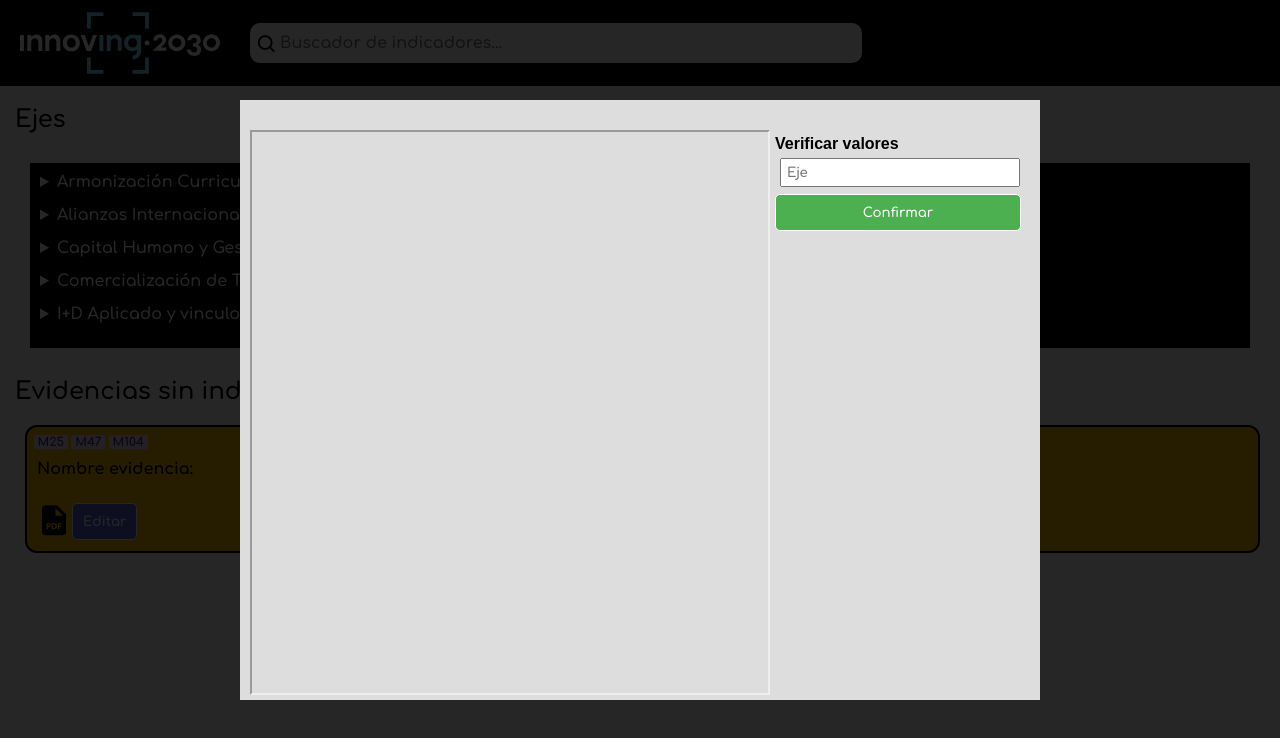
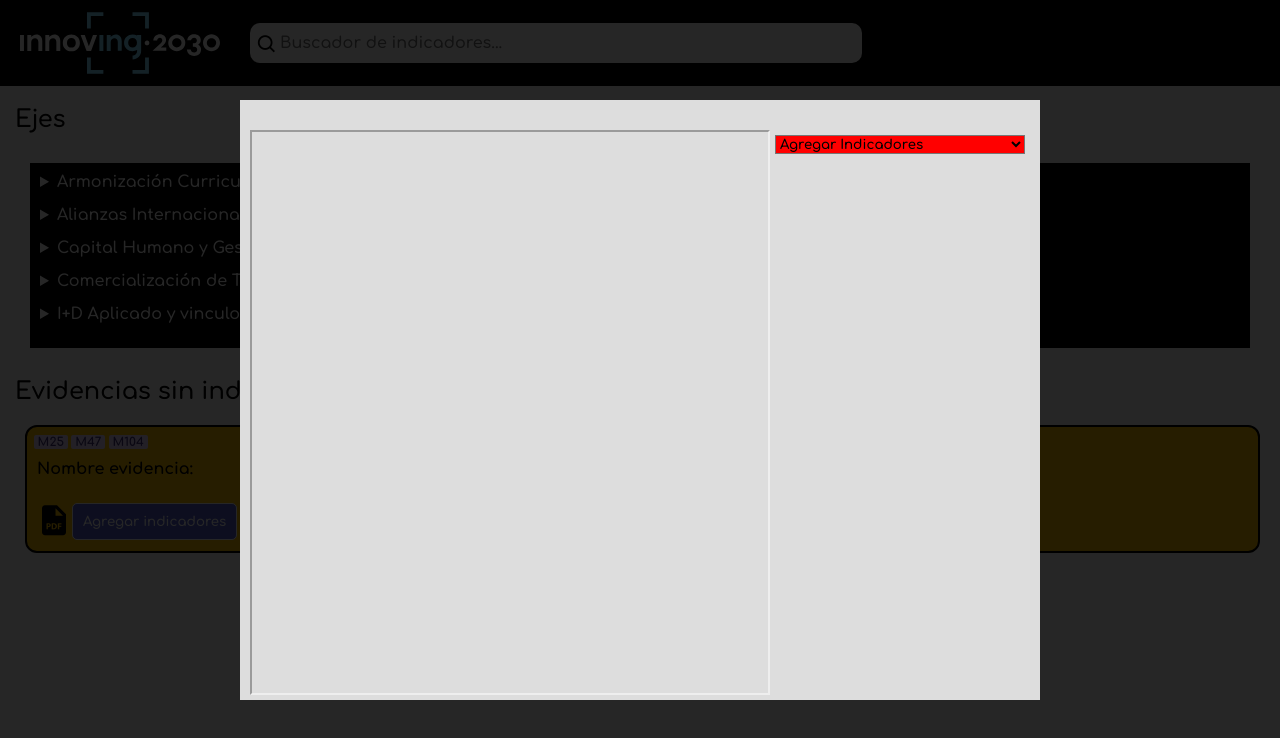
Before and after one commit to faxio/tsxIndicadores, a React (Vite) app in the folder Frontend/: page / in a window 1280 px wide. Both pictures are taken after a click on the icon 54 px from the left and 520 px from the top of the page. Shown: the top 738 px of the page. Built offline with nearby package versions, Linux system fonts and the light colour scheme.

Commit message:
Modal mejorada

```diff
--- /dev/null
+++ b/Frontend/src/components/CustomHooks/useModal.tsx
@@ -0,0 +1,19 @@
+import { useState } from 'react'
+
+const useModal = () => {
+
+
+    const [isOpenModal, setIsOpenModal] = useState(false);
+
+    const openModal = ()=> {
+      setIsOpenModal(true);
+    }
+
+    const closeModal = () => {
+      setIsOpenModal(false);
+    }
+
+  return [isOpenModal, openModal, closeModal] as const;
+
+}
+export default useModal
--- a/Frontend/src/components/pages/Visualizador.tsx
+++ b/Frontend/src/components/pages/Visualizador.tsx
@@ -1,30 +1,27 @@
 import React, {useState} from 'react'
 import doc01 from "../../assets/documentoPrueba.pdf"
+import useModal from '../CustomHooks/useModal';
 import { BotonSimple, BotonIcon, BotonExtendido } from '../styledUnique/Buttons';
 import { Modal } from '../utilidades/Modal'
 
 
 
-export const Visualizador = () => {
+export const Visualizador = (props: {children:any, buttonName: string}) => {
 
-  const [isOpenModal, setIsOpenModal] = useState(false);
+  const [isOpenModal, openModal, closeModal] = useModal()
 
-  const openModal = ()=> {
-    setIsOpenModal(true);
-  }
-
-  const closeModal = () => {
-    setIsOpenModal(false);
-  }
   return (
     <>
         <BotonIcon>
           <i onClick={openModal} className='bx bxs-file-pdf'></i>
         </BotonIcon>
-        <BotonSimple onClick={openModal}>Editar</BotonSimple>
+        <BotonSimple onClick={openModal}> {props.buttonName? props.buttonName: "Editar"}</BotonSimple>
 
 
-        <Modal isOpen={isOpenModal} closeModal={closeModal}/>
+        <Modal isOpen={isOpenModal} closeModal={closeModal}>
+          {props.children? props.children: []}
+
+        </Modal>
         {/**/}
     </>
   )
--- /dev/null
+++ b/Frontend/src/components/styledUnique/Select.tsx
@@ -0,0 +1,9 @@
+import styled from 'styled-components'
+
+export const SelectIndicadores = styled.select`
+    background-color: red;
+`
+
+export const OptionIndicadores = styled.option`
+    background-color: blue;
+`
--- a/Frontend/src/components/utilidades/EvidenciaSinIndicador.tsx
+++ b/Frontend/src/components/utilidades/EvidenciaSinIndicador.tsx
@@ -2,6 +2,7 @@ import React from 'react'
 import { Visualizador } from '../pages/Visualizador'
 import { BotonExtendido } from '../styledUnique/Buttons'
 import { BoxEvidencias, Stack } from '../styledUnique/Contenedores'
+import { OptionIndicadores, SelectIndicadores } from '../styledUnique/Select'
 import { EtiquetasIndicadores, Texto, TextoBlockTable, TextoTituloNegrita } from '../styledUnique/Texto'
 
 export const EvidenciaSinIndicador = (props:{type:string}) => {
@@ -13,7 +14,12 @@ export const EvidenciaSinIndicador = (props:{type:string}) => {
             <TextoTituloNegrita>Nombre evidencia: </TextoTituloNegrita>
             <TextoBlockTable>
               <Stack>
-              <Visualizador/>
+              <Visualizador buttonName="Agregar indicadores">
+                <SelectIndicadores >
+                  <OptionIndicadores> Agregar Indicadores</OptionIndicadores>
+                  <OptionIndicadores> C</OptionIndicadores>
+                </SelectIndicadores>
+              </Visualizador>
 
               </Stack>
             </TextoBlockTable>
--- a/Frontend/src/components/utilidades/EvidenciasIndicador.tsx
+++ b/Frontend/src/components/utilidades/EvidenciasIndicador.tsx
@@ -1,7 +1,9 @@
 import React from 'react'
 import { Visualizador } from '../pages/Visualizador'
+import { BotonExtendido } from '../styledUnique/Buttons'
 import { BoxEvidencias, Stack } from '../styledUnique/Contenedores'
-import { Texto, TextoBlockTable, TextoTituloNegrita } from '../styledUnique/Texto'
+import { Texto, TextoBlockTable, TextoNegrita, TextoTituloNegrita } from '../styledUnique/Texto'
+import { InputPublicación } from '../styledUnique/VentanasEmergentes'
 
 export const EvidenciasIndicador = (props:{type:string}) => {
   return (
@@ -11,7 +13,11 @@ export const EvidenciasIndicador = (props:{type:string}) => {
               <Texto>Variable 1: </Texto>
               <Texto>Variable 2: </Texto>
               <Stack>
-              <Visualizador/>
+              <Visualizador>
+                <TextoNegrita> Verificar valores </TextoNegrita>
+                <InputPublicación placeholder='Eje'/>
+                <BotonExtendido> Confirmar </BotonExtendido>
+              </Visualizador>
               <BotonExtendido >Confirmar</BotonExtendido>
               </Stack>
             </TextoBlockTable>
--- a/Frontend/src/components/utilidades/Modal.tsx
+++ b/Frontend/src/components/utilidades/Modal.tsx
@@ -4,7 +4,7 @@ import { Texto, TextoNegrita } from '../styledUnique/Texto'
 import { BotonExtendido } from '../styledUnique/Buttons'
 import { InputPublicación, Publicacion, TextoEmergente, TextoPublicacion, VentanaEmergente } from '../styledUnique/VentanasEmergentes'
 
-export const Modal = (props:{isOpen: boolean, closeModal:any}) => {
+export const Modal = (props:{isOpen: boolean, closeModal:any, children: any}) => {
 
     const handleModalDialogClick = (e:any) => {
         e.stopPropagation();
@@ -21,11 +21,11 @@ export const Modal = (props:{isOpen: boolean, closeModal:any}) => {
                 <iframe  height="100%" width="100%" src={doc01}></iframe>
             </Publicacion>
             <TextoPublicacion className='inputPublicacion'>
-                <TextoNegrita> Verificar valores </TextoNegrita>
-                <InputPublicación placeholder='Eje'/>
+            {props.children? props.children: []}
 
-                <BotonExtendido> Confirmar </BotonExtendido>
             </TextoPublicacion>
+
+
         </TextoEmergente>
 
 
```
